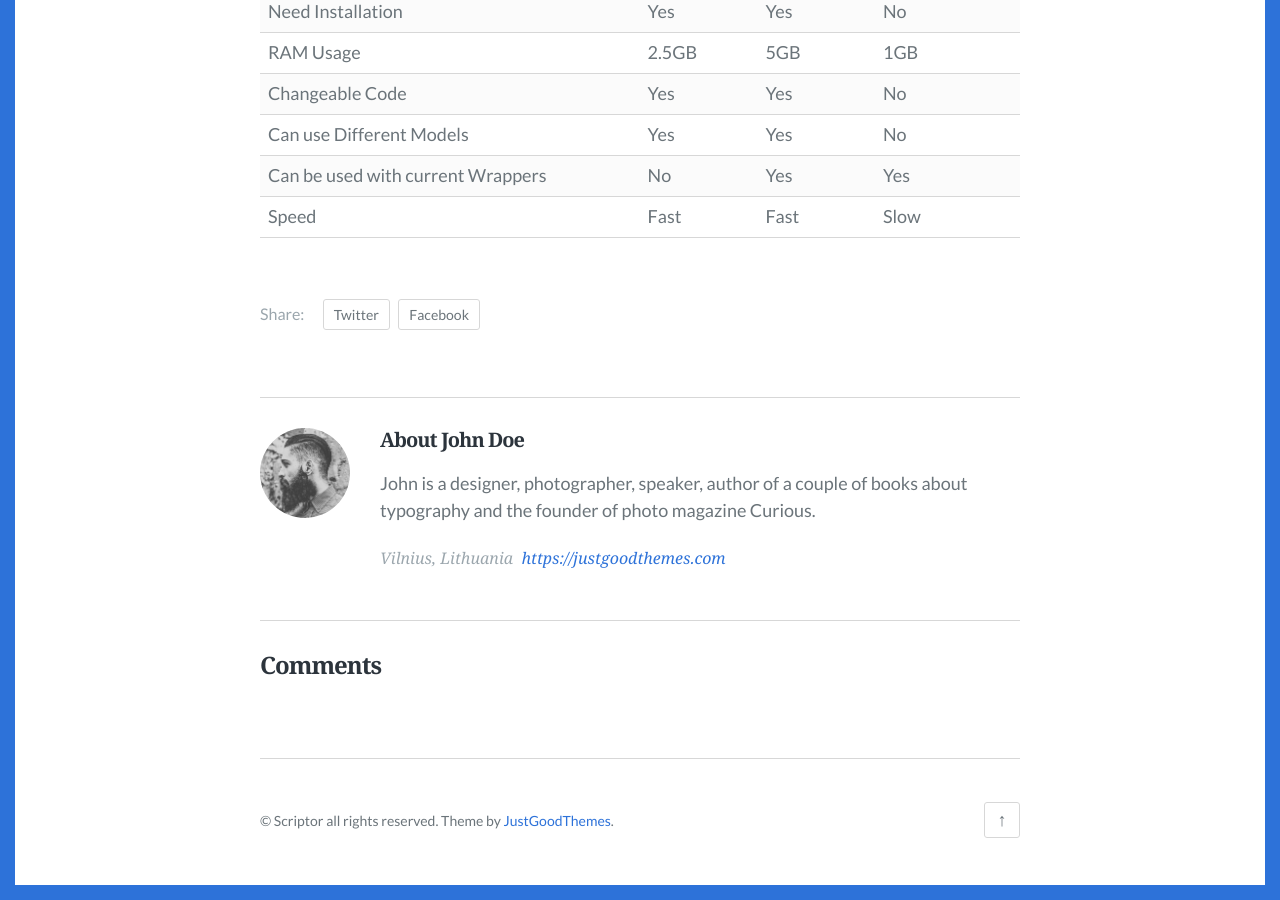
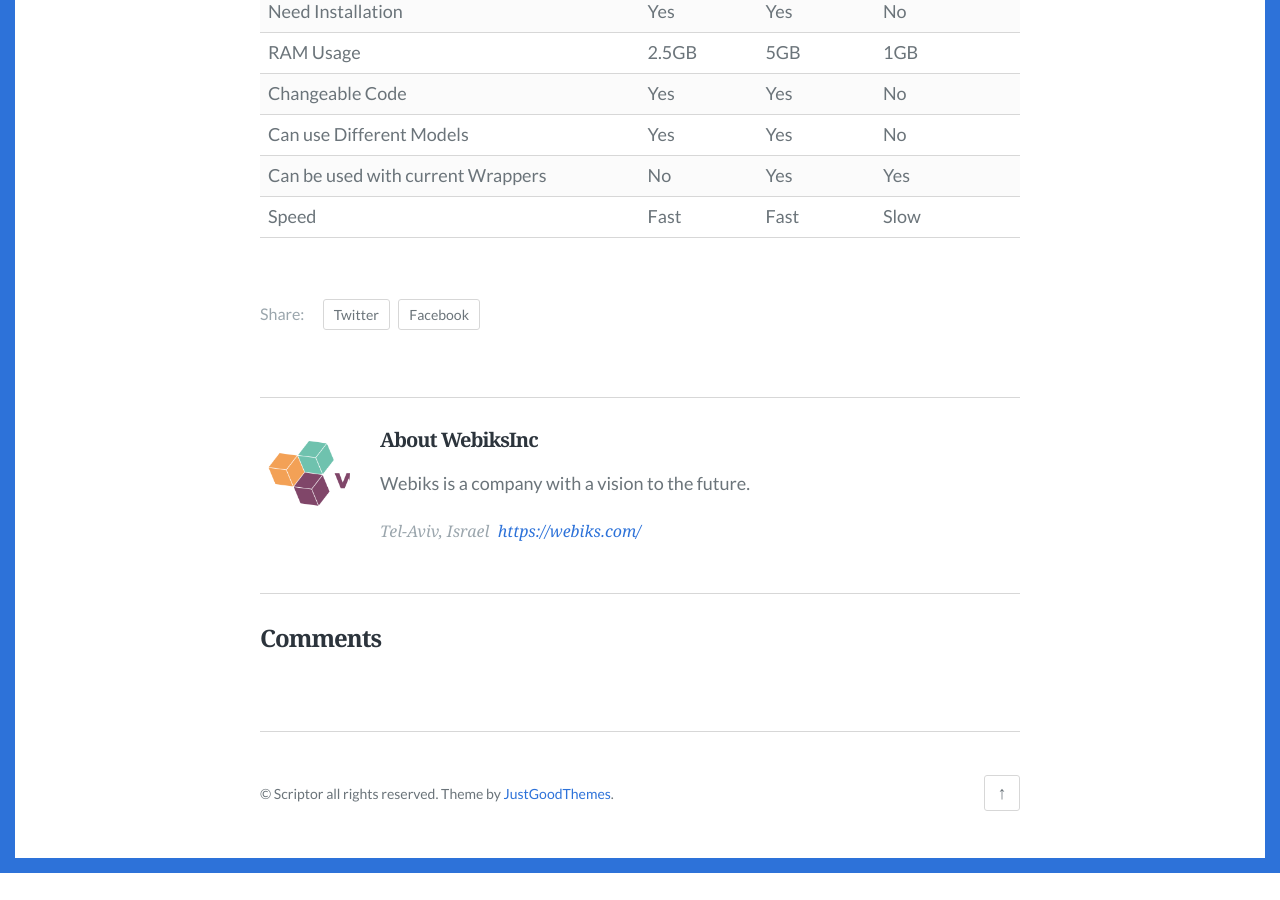
Before and after one commit to NNLP-IL/Blog, a Jekyll site: the page built from _posts/2022-07-26-YAP.md, in a window 1280 px wide and 900 px high, scrolled down 11424 px. Built offline with Jekyll 4.4.1, drawn with Linux system fonts in a browser that asks for light colours; comment, search, counter and statistics services are not loaded; after the commit the page ends 12297 px from its top, so only the background shows below that.

Commit message:
Update author.json

```diff
--- a/_data/author.json
+++ b/_data/author.json
@@ -1,7 +1,7 @@
 {
-  "name": "John Doe",
-  "bio": "John is a designer, photographer, speaker, author of a couple of books about typography and the founder of photo magazine Curious.",
-  "url": "https://justgoodthemes.com",
-  "location": "Vilnius, Lithuania",
-  "image": "images/author.png"
+  "name": "WebiksInc",
+  "bio": "Webiks is a company with a vision to the future.",
+  "url": "https://webiks.com/",
+  "location": "Tel-Aviv, Israel",
+  "image": "images/favicon.png"
 }
```
